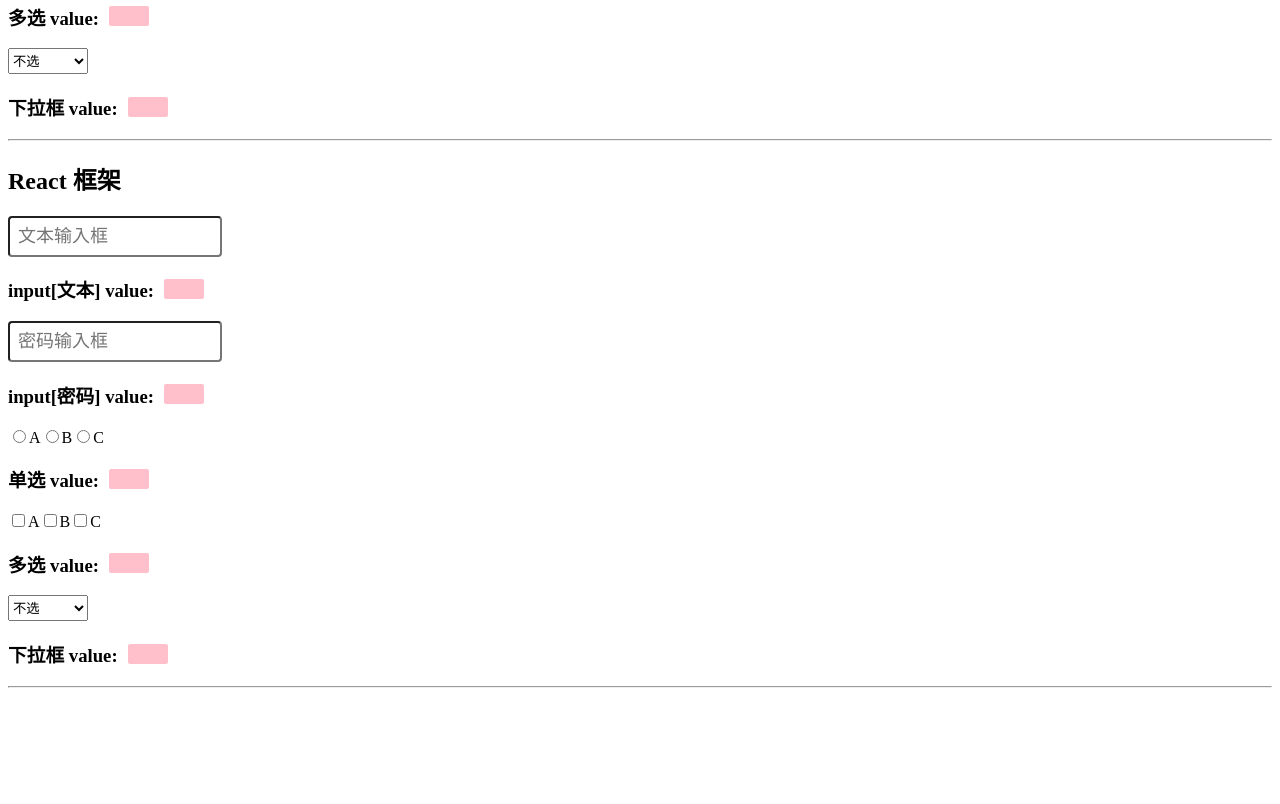
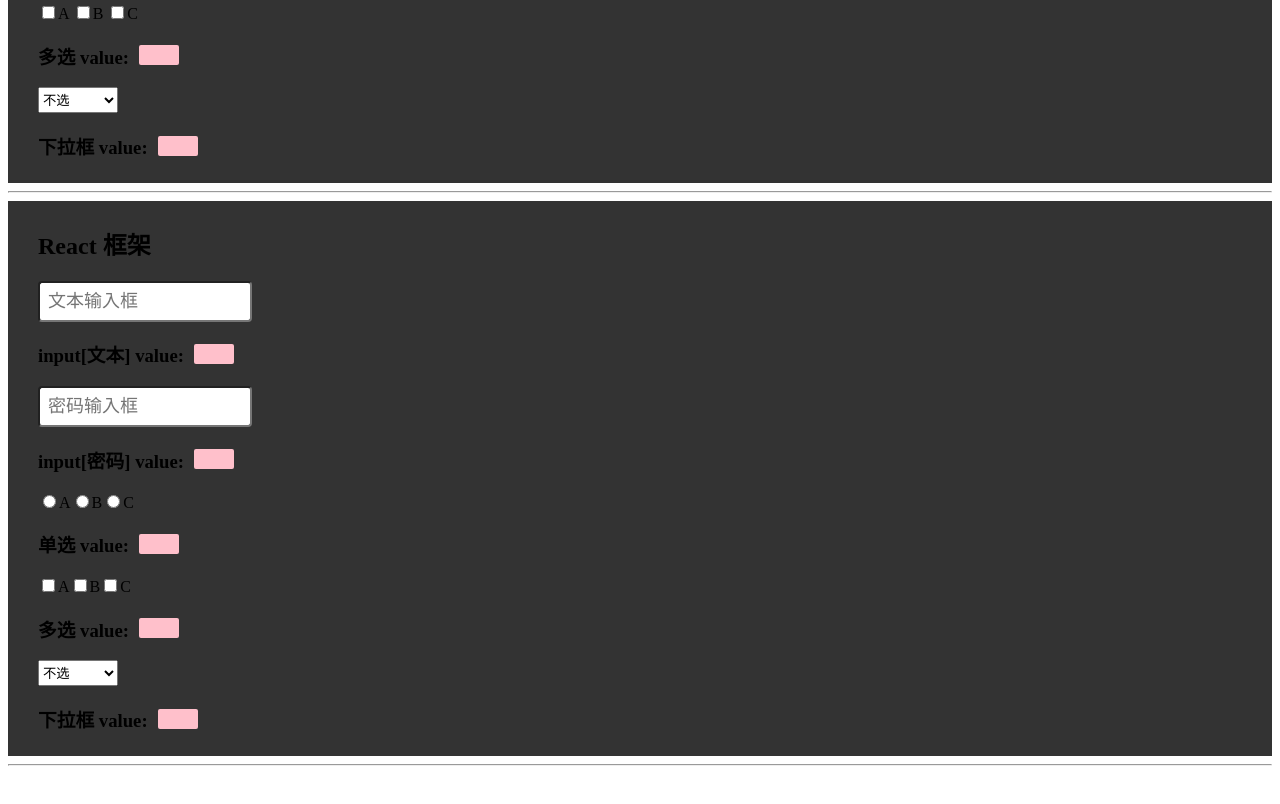
Before and after one commit to luchaoet/sourceCode-zepto, a plain HTML site: page input.html in a window 1280 px wide. Shown: the part 1044-1848 px from the top of the page. Drawn offline with nearby package versions, Linux system fonts and the light colour scheme.

Commit message:
输入框测试

```diff
--- a/input.html
+++ b/input.html
@@ -12,6 +12,10 @@
 		}
 		body {
 			padding-bottom: 100px;
+		}
+		div[id$="-root"] {
+			padding: 5px 30px;
+			background-color: #333;
 		}
 		input[id$="-input"] {
 			padding: 8px;
@@ -128,9 +132,9 @@
 
     </div>
     <hr>
-    <div>
+    <div id="react-root">
         <h2>React 框架</h2>
-        <div id="react-root"></div>
+        <div id="react-content"></div>
     </div>
     <hr>
 </body>
@@ -304,10 +308,9 @@
 				下拉框 value:
 				<span>{reactSelectValue}</span>
 			</h3>
-
 		</div>
       )
     });
-    ReactDOM.render(<div>{compsButton}</div>, document.getElementById("react-root"));
+    ReactDOM.render(<div>{compsButton}</div>, document.getElementById("react-content"));
 </script>
 </html>
```
